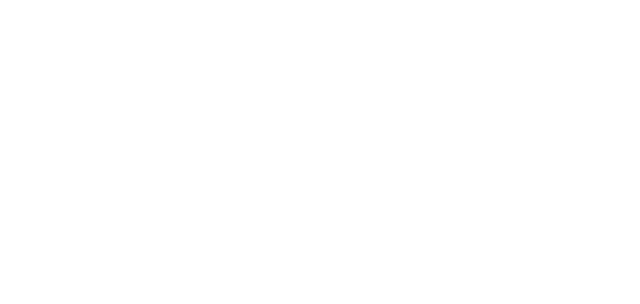
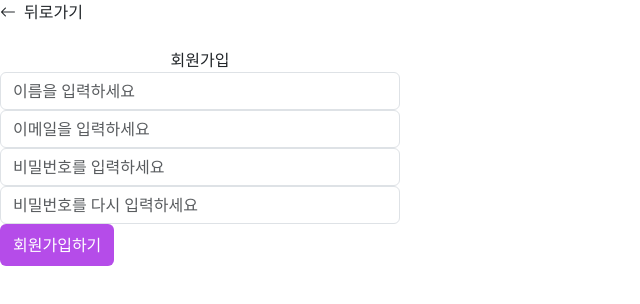
Before and after one commit to KB-SKELETON-6th-15-SESSION/ACCOUNT_BOOK_FE, a Vue app: page /signup in a window 1280 px wide. Before the commit this address had no page. Shown: the top 304 px of the page, without its empty margins (0-640 px from the left). Built offline with nearby package versions, Linux system fonts and the light colour scheme.

Commit message:
feat: signup

```diff
--- a/db.json
+++ b/db.json
@@ -4,6 +4,12 @@
       "id": "1",
       "name": "강만식이2",
       "email": "minijae011030@gmail.com",
+      "password": "011030"
+    },
+    {
+      "id": "6704",
+      "name": "강민자이",
+      "email": "minijae011030@naver.com",
       "password": "011030"
     }
   ],
--- a/src/pages/SignUpPage.vue
+++ b/src/pages/SignUpPage.vue
@@ -1,7 +1,96 @@
-<template lang="">
-  <div></div>
+<template>
+  <div class="layout pt-[50px]" style="max-width: 400px">
+    <BackButton @click="goBack" />
+    <p class="font-bold text-[25px] text-center mt-[100px]">회원가입</p>
+
+    <form @submit.prevent="handleSignup" class="mb-[100px]">
+      <div
+        class="mt-[50px] mb-[50px] w-full justify-center flex flex-col items-center gap-4"
+      >
+        <input
+          type="text"
+          class="form-control h-[45px] w-[95%]"
+          placeholder="이름을 입력하세요"
+          v-model="name"
+          required
+        />
+
+        <input
+          type="email"
+          class="form-control h-[45px] w-[95%]"
+          placeholder="이메일을 입력하세요"
+          v-model="email"
+          required
+        />
+
+        <input
+          type="password"
+          class="form-control h-[45px] w-[95%]"
+          placeholder="비밀번호를 입력하세요"
+          v-model="password"
+          required
+        />
+
+        <input
+          type="password"
+          class="form-control h-[45px] w-[95%]"
+          placeholder="비밀번호를 다시 입력하세요"
+          v-model="confirmPassword"
+          required
+        />
+      </div>
+
+      <div class="w-full m-auto flex flex-col justify-center items-center">
+        <MainButton type="submit">회원가입하기</MainButton>
+      </div>
+    </form>
+  </div>
 </template>
-<script>
-export default {};
+
+<script setup>
+import BackButton from "@/components/Shared/BackButton.vue";
+import MainButton from "@/components/Shared/MainButton.vue";
+import axios from "axios";
+
+import { ref } from "vue";
+import { useRouter } from "vue-router";
+
+const name = ref("");
+const email = ref("");
+const password = ref("");
+const confirmPassword = ref("");
+const router = useRouter();
+
+function goBack() {
+  router("/");
+}
+async function handleSignup() {
+  if (password.value !== confirmPassword.value) {
+    alert("비밀번호가 일치하지 않습니다.");
+    return;
+  }
+
+  try {
+    if (window.confirm("회원가입 하시겠습니까?")) {
+      const res = await axios.get(
+        `http://localhost:3000/member?email=${email.value}`
+      );
+      if (res.data.length > 0) {
+        throw new Error("이미 등록된 이메일입니다.");
+      }
+
+      const newUser = {
+        name: name.value,
+        email: email.value,
+        password: password.value,
+      };
+
+      await axios.post(`http://localhost:3000/member`, newUser);
+      alert("회원가입에 성공했습니다.");
+      router.replace("/");
+    }
+  } catch (err) {
+    alert(err.message || "회원가입 중 오류가 발생했습니다.");
+  }
+}
 </script>
-<style lang=""></style>
--- a/src/router/index.js
+++ b/src/router/index.js
@@ -6,6 +6,7 @@ import MainPage from "@/pages/MainPage.vue";
 import ModifyPage from "@/pages/ModifyPage.vue";
 import ProfilePage from "@/pages/ProfilePage.vue";
 import ReportPage from "@/pages/ReportPage.vue";
+import SignUpPage from "@/pages/SignUpPage.vue";
 import { createRouter, createWebHistory } from "vue-router";
 
 const router = createRouter({
@@ -16,6 +17,12 @@ const router = createRouter({
       name: "Login",
 
       component: LoginPage,
+    },
+    {
+      path: "/signup",
+      name: "SignUp",
+
+      component: SignUpPage,
     },
     {
       path: "/main",
```
